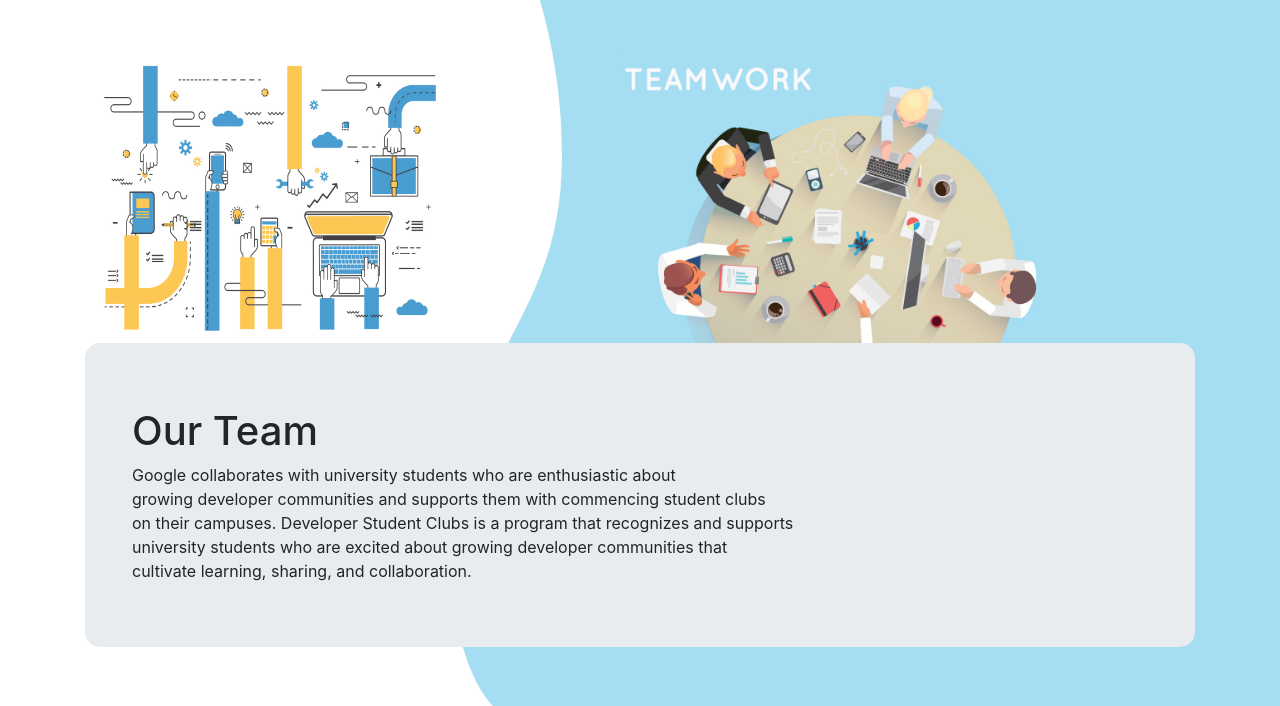
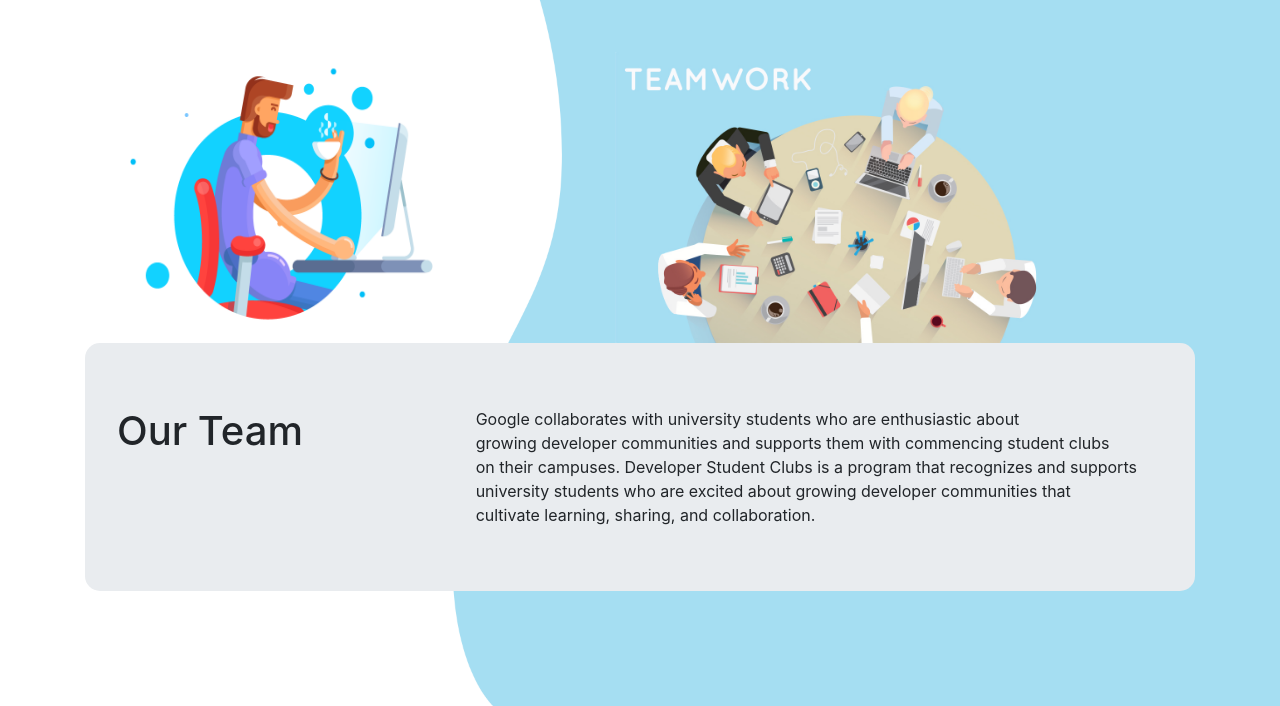
Before and after one commit to rahulraikwar00/DSC-SISTec, a plain HTML site: page DSC-Home.html in a window 1280 px wide. Shown: the part 94-800 px from the top of the page. Drawn offline with nearby package versions, Linux system fonts and the light colour scheme.

Commit message:
Ilustration Changed!!

```diff
--- a/DSC-Home.html
+++ b/DSC-Home.html
@@ -24,8 +24,8 @@
   			<span class="navbar-toggler-icon"></span>
   		</button>
   		<div class="collapse navbar-collapse " id="navbarSupportedContent">
-  			<ul class="navbar-nav  mr-sm-2">
-  				 <li class="nav-item">
+  			<ul class="nav navbar-nav ml-auto">
+  				 <li class="nav-item ">
         			<a class="nav-link" href="#">Home</a>
       			</li>
       			<li class="nav-item active">
@@ -42,22 +42,24 @@
 	<main>
 		<div class="container">
 			<div class="row">
-				<img class="Ilustrations1 col-4 d-none d-md-block" src="Resourses\Ilustrations\Teamwork1.jpg">
+				<img class="Ilustrations1 col-4 d-none d-md-block" src="Resourses\Ilustrations\Teamwork3.png">
 				<img class="Ilustrations2  col-8 col-md-5 offset-md-2 " src="Resourses\Ilustrations\Teamwork2.jpg">
 			</div>
 		</div>
 		<div class="container">
 			<div class="jumbotron">
-			<h1 class="col-12 align-center col-md-4">
+				<div class="row">
+					<h1 class="align-item-center col-xs-12  col-md-4">
 					Our Team
 					</h1>
-			<article class="col-12 col-md-8">
+					<article class="col-xs-12 col-md-8">
 					Google collaborates with university students who are enthusiastic about<br>
  					growing developer communities and supports them with commencing student clubs<br>
 					on their campuses. Developer Student Clubs is a program that recognizes and supports<br>
 					university students who are excited about growing developer communities that<br>
 					cultivate learning, sharing, and collaboration.
 					</article>
+				</div>
 			</div>
 		</div>
 	</main>
```
Also changed, not shown: Resourses/Ilustrations/Teamwork3.png (added), 1 other file. Lines whose indentation alone changed are shown as unchanged.
